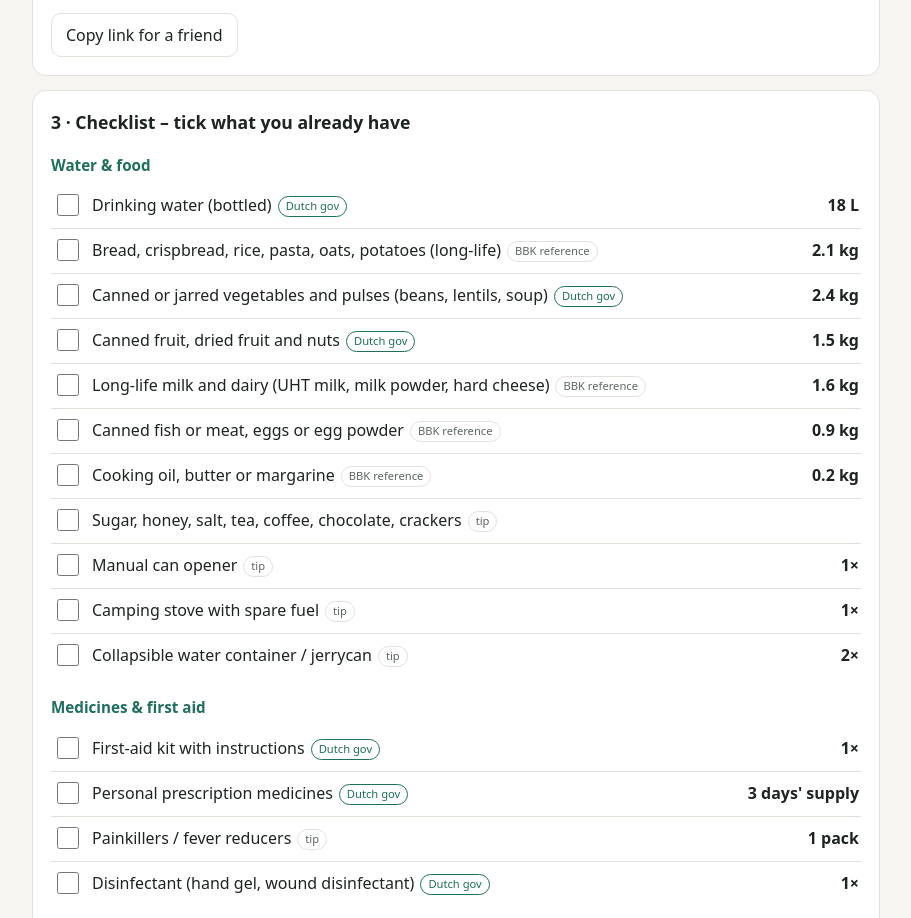
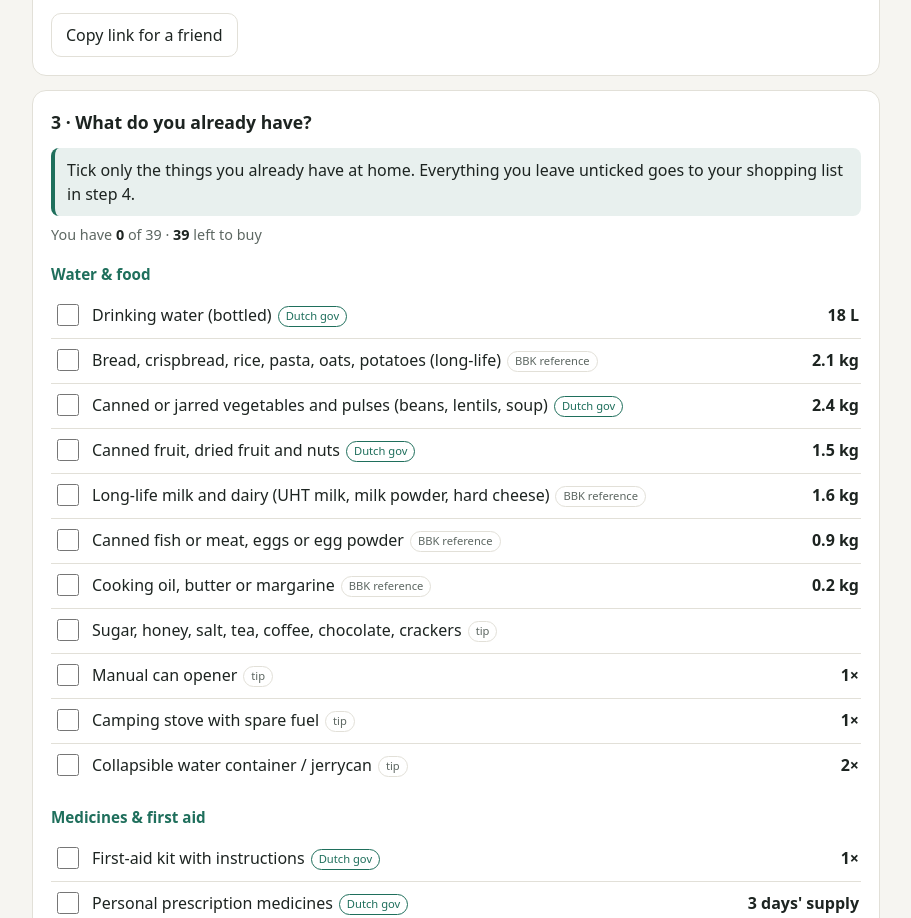
Before and after one commit to BehroozBashokooh/emergency-kit-planner, a plain HTML site: page index.html in a window 1280 px wide. Shown: the part 1279-2197 px from the top of the page, without its empty margins (184-1095 px from the left). Drawn offline with Linux system fonts and the light colour scheme.

Commit message:
Clearer checklist; Farsi separators

```diff
--- a/app.js
+++ b/app.js
@@ -128,7 +128,7 @@
     document.documentElement.dir = LANGS[S.lang].dir;
     document.body.dir = LANGS[S.lang].dir;
     document.title = L.title;
-    ["title", "subtitle", "language", "country", "step1", "step2", "step3", "step4", "step5", "sources", "promptLabel"]
+    ["title", "subtitle", "language", "country", "step1", "step2", "step3", "step3Help", "step4", "step5", "sources", "promptLabel"]
       .forEach((k) => { const el = $("t_" + k); if (el) el.textContent = L[k]; });
     $("aiIntro").textContent = L.aiIntro;
     $("aiNote").textContent = L.aiNote;
@@ -205,9 +205,13 @@
         return `<li class="${on ? "have" : ""}">
           <input type="checkbox" id="h_${it.id}" data-have="${it.id}"${on ? " checked" : ""}>
           <label class="name" for="h_${it.id}">${esc(L.items[it.id])}${badge(it.src[S.country])}</label>
-          <span class="qty">${esc(fmtQty(q))}</span></li>`;
+          <span class="qty">${esc(on ? L.haveTag : fmtQty(q))}</span></li>`;
       }).join("") + `</ul>`;
     }).join("");
+
+    const nHave = items.filter((it) => have[it.id]).length;
+    $("haveCount").innerHTML = esc(L.haveCount)
+      .replace("{have}", `<b>${nf(nHave)}</b>`).replace("{total}", nf(items.length)).replace("{buy}", `<b>${nf(items.length - nHave)}</b>`);
 
     // shopping list
     const lines = shoppingLines();
@@ -217,7 +221,7 @@
 
     // print header
     $("printHeader").textContent =
-      `${L.title} — ${L[S.country]} · ${L.adults}: ${S.adults}, ${L.seniors}: ${S.seniors}, ${L.children}: ${S.children}, ${L.babies}: ${S.babies}, ${L.pets}: ${S.pets} · ${nf(c.days)} ${L.sumDays} · ${new Date().toLocaleDateString(LANGS[S.lang].locale)}`;
+      `${[L.title + " — " + L[S.country], `${L.adults}: ${nf(S.adults)}, ${L.seniors}: ${nf(S.seniors)}, ${L.children}: ${nf(S.children)}, ${L.babies}: ${nf(S.babies)}, ${L.pets}: ${nf(S.pets)}`, `${nf(c.days)} ${L.sumDays}`, new Date().toLocaleDateString(LANGS[S.lang].locale)].join(S.lang === "fa" ? "؛ " : " · ")}`;
 
     // AI prompt + links
     $("prompt").value = buildPrompt(S.lang, c, lines.map((l) => l.qty ? `${l.name}: ${l.qty}` : l.name));
--- a/data.js
+++ b/data.js
@@ -293,8 +293,11 @@ const T = {
     cashNone: "No fixed amount – keep small notes and coins",
     foodNote_NL: "The Dutch government gives no food quantities. Amounts below follow the German BBK reference basket (≈2,200 kcal per person per day) as a guide.",
     foodNote_DE: "Food amounts follow the BBK reference basket (≈2,200 kcal per person per day). Children are counted as adults to keep a margin.",
-    step3: "3 · Checklist – tick what you already have",
-    step4: "4 · Shopping list",
+    step3: "3 · What do you already have?",
+    step3Help: "Tick only the things you already have at home. Everything you leave unticked goes to your shopping list in step 4.",
+    haveCount: "You have {have} of {total} · {buy} left to buy",
+    haveTag: "✓ have it",
+    step4: "4 · Shopping list – what you still need to buy",
     shoppingEmpty: "Nothing left to buy – well done!",
     copy: "Copy list", copied: "Copied!", print: "Print", share: "Share", reset: "Clear ticks",
     step5: "5 · Let an AI assistant find the products",
@@ -471,8 +474,11 @@ const T = {
     cashNone: "Geen vast bedrag – houd kleine biljetten en munten in huis",
     foodNote_NL: "De Nederlandse overheid noemt geen hoeveelheden eten. De hoeveelheden hieronder volgen het Duitse BBK-referentiepakket (≈2.200 kcal per persoon per dag) als richtlijn.",
     foodNote_DE: "De hoeveelheden volgen het BBK-referentiepakket (≈2.200 kcal per persoon per dag). Kinderen tellen als volwassenen, voor wat marge.",
-    step3: "3 · Checklist – vink aan wat je al hebt",
-    step4: "4 · Boodschappenlijst",
+    step3: "3 · Wat heb je al in huis?",
+    step3Help: "Vink alleen aan wat je al in huis hebt. Alles wat je niet aanvinkt, komt op je boodschappenlijst in stap 4.",
+    haveCount: "Je hebt {have} van {total} · nog {buy} te kopen",
+    haveTag: "✓ heb ik",
+    step4: "4 · Boodschappenlijst – wat je nog moet kopen",
     shoppingEmpty: "Niets meer te kopen – goed gedaan!",
     copy: "Lijst kopiëren", copied: "Gekopieerd!", print: "Afdrukken", share: "Delen", reset: "Vinkjes wissen",
     step5: "5 · Laat een AI-assistent de producten zoeken",
@@ -649,8 +655,11 @@ const T = {
     cashNone: "Kein fester Betrag – kleine Scheine und Münzen bereithalten",
     foodNote_NL: "Die niederländische Regierung nennt keine Mengen. Die Mengen unten folgen als Orientierung dem BBK-Referenzvorrat (≈2.200 kcal pro Person und Tag).",
     foodNote_DE: "Die Mengen folgen dem BBK-Referenzvorrat (≈2.200 kcal pro Person und Tag). Kinder zählen als Erwachsene, damit etwas Reserve bleibt.",
-    step3: "3 · Checkliste – hake ab, was du schon hast",
-    step4: "4 · Einkaufsliste",
+    step3: "3 · Was hast du schon zu Hause?",
+    step3Help: "Hake nur ab, was du schon zu Hause hast. Alles, was nicht abgehakt ist, kommt auf deine Einkaufsliste in Schritt 4.",
+    haveCount: "Du hast {have} von {total} · noch {buy} zu kaufen",
+    haveTag: "✓ vorhanden",
+    step4: "4 · Einkaufsliste – was du noch kaufen musst",
     shoppingEmpty: "Nichts mehr zu kaufen – gut gemacht!",
     copy: "Liste kopieren", copied: "Kopiert!", print: "Drucken", share: "Teilen", reset: "Haken löschen",
     step5: "5 · Lass einen KI-Assistenten die Produkte suchen",
@@ -843,8 +852,11 @@ const T = {
     foodNote_NL: "Le gouvernement néerlandais ne donne pas de quantités de nourriture. Les quantités ci-dessous suivent, à titre indicatif, le panier de référence allemand du BBK (≈2 200 kcal par personne et par jour).",
     foodNote_DE: "Les quantités suivent le panier de référence du BBK (≈2 200 kcal par personne et par jour). Les enfants sont comptés comme des adultes, par précaution.",
     foodNote_ref: "Les recommandations officielles {in} ne donnent pas de quantités de nourriture. Les quantités ci-dessous suivent, à titre indicatif, le panier de référence allemand du BBK (≈2 200 kcal par personne et par jour).",
-    step3: "3 · Liste de contrôle – cochez ce que vous avez déjà",
-    step4: "4 · Liste de courses",
+    step3: "3 · Qu'avez-vous déjà ?",
+    step3Help: "Cochez uniquement ce que vous avez déjà chez vous. Tout ce qui n'est pas coché va dans votre liste de courses à l'étape 4.",
+    haveCount: "Vous avez {have} sur {total} · {buy} à acheter",
+    haveTag: "✓ déjà là",
+    step4: "4 · Liste de courses – ce qu'il vous reste à acheter",
     shoppingEmpty: "Plus rien à acheter – bravo !",
     copy: "Copier la liste",
     copied: "Copié !",
@@ -1021,7 +1033,7 @@ const T = {
     title: "برنامه‌ریز بستهٔ اضطراری",
     subtitle: "بر اساس توصیه‌های رسمی کشور خود، برای خانواده‌تان فهرست وسایل و فهرست خرید بسازید.",
     language: "زبان", country: "کشور محل سکونت", NL: "هلند", DE: "آلمان",
-    step1: "۱ · خانوادهٔ شما",
+    step1: "۱ – خانوادهٔ شما",
     adults: "بزرگسالان (۱۸ تا ۶۴ سال)", seniors: "سالمندان (۶۵ سال به بالا)", children: "کودکان (۳ تا ۱۷ سال)", babies: "نوزادان و خردسالان (۰ تا ۲ سال)", pets: "حیوانات خانگی (سگ، گربه)",
     needsTitle: "نیازهای ویژه در خانواده – هر مورد را که صدق می\u200cکند تیک بزنید",
     need_chronic: "بیماری مزمن یا داروی روزانه (مثلاً انسولین، قلب، صرع)",
@@ -1035,25 +1047,28 @@ const T = {
     days: "ذخیره برای چند روز",
     daysHint_NL: "دولت هلند توصیه می‌کند دست‌کم ۷۲ ساعت (۳ روز) بدون کمک بیرونی آماده باشید. می‌توانید روزهای بیشتری انتخاب کنید.",
     daysHint_DE: "ادارهٔ حفاظت از مردم آلمان (BBK) توصیه می‌کند ترجیحاً برای ۱۰ روز ذخیره داشته باشید؛ دست‌کم ۳ روز شروع خوبی است.",
-    step2: "۲ · آنچه لازم دارید",
+    step2: "۲ – آنچه لازم دارید",
     kcalPerDay: "کیلوکالری برای هر نفر در روز",
     sumWater: "آب آشامیدنی", sumFood: "مواد غذایی (سبد مرجع)", sumCash: "پول نقد", sumDays: "روز",
     cashNone: "مبلغ ثابتی تعیین نشده – اسکناس خرد و سکه در خانه نگه دارید",
     foodNote_NL: "دولت هلند مقدار مشخصی برای غذا تعیین نکرده است. مقادیر زیر برای راهنمایی از سبد مرجع BBK آلمان (حدود ۲۲۰۰ کیلوکالری برای هر نفر در روز) گرفته شده‌اند.",
     foodNote_DE: "مقادیر بر اساس سبد مرجع BBK (حدود ۲۲۰۰ کیلوکالری برای هر نفر در روز) است. کودکان برای احتیاط مثل بزرگسالان حساب شده‌اند.",
-    step3: "۳ · فهرست وسایل – آنچه را دارید تیک بزنید",
-    step4: "۴ · فهرست خرید",
+    step3: "۳ – چه چیزهایی را از قبل دارید؟",
+    step3Help: "فقط چیزهایی را تیک بزنید که همین حالا در خانه دارید. هر چه تیک نخورد، به فهرست خرید در مرحلهٔ ۴ اضافه می‌شود.",
+    haveCount: "{have} از {total} را دارید؛ {buy} قلم برای خرید مانده",
+    haveTag: "✓ دارم",
+    step4: "۴ – فهرست خرید – آنچه هنوز باید بخرید",
     shoppingEmpty: "چیزی برای خرید نمانده – آفرین!",
     copy: "کپی فهرست", copied: "کپی شد!", print: "چاپ", share: "اشتراک‌گذاری", reset: "پاک کردن تیک‌ها",
-    step5: "۵ · از یک دستیار هوش مصنوعی بخواهید محصولات را پیدا کند",
+    step5: "۵ – از یک دستیار هوش مصنوعی بخواهید محصولات را پیدا کند",
     aiIntro: "دستیار فهرست خرید، کشور و فروشگاه‌های پیشنهادی شما را دریافت می‌کند و کمک می‌کند محصولات را انتخاب کنید و یک فهرست خرید یا سبد خرید پر کنید. او هرگز بدون اجازهٔ شما چیزی نمی‌خرد.",
     aiNote: "متن درخواست در حافظهٔ موقت (کلیپ‌بورد) هم کپی می‌شود. اگر در گفتگو ظاهر نشد، آن را بچسبانید. روی گوشی، اگر اپ نصب باشد باز می‌شود.",
     aiGeminiNote: "Gemini هنوز نمی‌تواند متن را از طریق لینک دریافت کند – متن کپی‌شده را بچسبانید.",
     promptLabel: "درخواستی که فرستاده می‌شود (می‌توانید ویرایشش کنید)",
     openClaude: "باز کردن در Claude", openChatGPT: "باز کردن در ChatGPT", openGemini: "باز کردن در Gemini",
     sources: "وب‌سایت‌های رسمی مقامات",
-    emergency_NL: "اورژانس: ۱۱۲ · پلیس (غیر اضطراری): 0900-8844",
-    emergency_DE: "آتش‌نشانی و آمبولانس: ۱۱۲ · پلیس: ۱۱۰ · شمارهٔ ادارات دولتی: ۱۱۵",
+    emergency_NL: "اورژانس: ۱۱۲؛ پلیس (غیر اضطراری): 0900-8844",
+    emergency_DE: "آتش‌نشانی و آمبولانس: ۱۱۲؛ پلیس: ۱۱۰؛ شمارهٔ ادارات دولتی: ۱۱۵",
     src_denkvooruit: "Denk Vooruit – وب‌سایت دولت هلند برای آمادگی در شرایط اضطراری (NCTV)",
     src_denkvooruit_en: "Denk Vooruit به زبان انگلیسی",
     src_translations: "کتابچهٔ دولتی «برای شرایط اضطراری آماده شوید» به زبان‌های دیگر",
@@ -1081,8 +1096,8 @@ const T = {
     foodNote_ref: "توصیه‌های رسمی {in} مقدار مشخصی برای غذا تعیین نکرده‌اند. مقادیر زیر برای راهنمایی از سبد مرجع BBK آلمان (حدود ۲۲۰۰ کیلوکالری برای هر نفر در روز) گرفته شده‌اند.",
     badge_gov_BE: "مرکز بحران بلژیک",
     badge_gov_FR: "دولت فرانسه",
-    emergency_BE: "آتش‌نشانی و آمبولانس: ۱۱۲ · پلیس: ۱۰۱ · پزشک کشیک: ۱۷۳۳",
-    emergency_FR: "اورژانس: ۱۱۲ · فوریت‌های پزشکی (SAMU): ۱۵ · پلیس: ۱۷ · آتش‌نشانی: ۱۸ · ناشنوایان (پیامک): ۱۱۴",
+    emergency_BE: "آتش‌نشانی و آمبولانس: ۱۱۲؛ پلیس: ۱۰۱؛ پزشک کشیک: ۱۷۳۳",
+    emergency_FR: "اورژانس: ۱۱۲؛ فوریت‌های پزشکی (SAMU): ۱۵؛ پلیس: ۱۷؛ آتش‌نشانی: ۱۸؛ ناشنوایان (پیامک): ۱۱۴",
     AT: "اتریش",
     CH: "سوئیس",
     daysHint_AT: "اتریش (oesterreich.gv.at و انجمن حفاظت مدنی) توصیه می‌کند برای دست‌کم ۱۰ تا ۱۴ روز غذا و آب ذخیره کنید، با ۲٫۵ لیتر آب و نوشیدنی برای هر نفر در روز.",
@@ -1092,8 +1107,8 @@ const T = {
     cashNote_CH: "به اندازهٔ خرید یک هفته و یک باک بنزین، با اسکناس‌های کوچک (BWL)",
     badge_gov_AT: "دولت اتریش",
     badge_gov_CH: "BWL سوئیس",
-    emergency_AT: "اورژانس: ۱۱۲ · آتش‌نشانی: ۱۲۲ · پلیس: ۱۳۳ · آمبولانس: ۱۴۴ · پزشک کشیک: ۱۴۱ · مشاورهٔ سلامت: ۱۴۵۰",
-    emergency_CH: "اورژانس: ۱۱۲ · پلیس: ۱۱۷ · آتش‌نشانی: ۱۱۸ · آمبولانس: ۱۴۴ · امداد هوایی Rega: ۱۴۱۴ · مسمومیت (Tox Info): ۱۴۵",
+    emergency_AT: "اورژانس: ۱۱۲؛ آتش‌نشانی: ۱۲۲؛ پلیس: ۱۳۳؛ آمبولانس: ۱۴۴؛ پزشک کشیک: ۱۴۱؛ مشاورهٔ سلامت: ۱۴۵۰",
+    emergency_CH: "اورژانس: ۱۱۲؛ پلیس: ۱۱۷؛ آتش‌نشانی: ۱۱۸؛ آمبولانس: ۱۴۴؛ امداد هوایی Rega: ۱۴۱۴؛ مسمومیت (Tox Info): ۱۴۵",
     src_zsv: "انجمن حفاظت مدنی (Zivilschutzverband) – ذخیره برای خانه‌ای آماده در بحران",
     src_zsvblackout: "انجمن حفاظت مدنی – آمادگی برای خاموشی گسترده",
     src_atblackout: "oesterreich.gv.at – رفتار هنگام خاموشی گسترده (دولت)",
--- a/index.html
+++ b/index.html
@@ -65,7 +65,13 @@
   ul.items input[type=checkbox] { width:22px; height:22px; margin-top:1px; accent-color: var(--accent); flex:none; }
   ul.items .name { flex:1; }
   ul.items .qty { white-space:nowrap; font-variant-numeric: tabular-nums; font-weight:600; }
-  ul.items li.have .name { color:var(--muted); text-decoration: line-through; }
+  ul.items li.have { background: color-mix(in srgb, var(--accent) 9%, transparent); border-radius:8px; }
+  ul.items li.have .name { color:var(--muted); }
+  ul.items li.have .qty { color:var(--accent); font-weight:600; }
+  p.help { margin:4px 0 8px; padding:10px 12px; border-inline-start:4px solid var(--accent); border-radius:8px;
+           background: color-mix(in srgb, var(--accent) 10%, transparent); font-weight:500; }
+  p.count { margin:0 0 6px; font-size:.9rem; color:var(--muted); font-variant-numeric: tabular-nums; }
+  p.count b { color:var(--ink); }
   .badge { display:inline-block; font-size:.7rem; padding:1px 7px; border-radius:99px; border:1px solid var(--line); color:var(--muted); margin-inline-start:6px; vertical-align:1px; }
   .badge.gov { border-color: var(--accent); color: var(--accent); }
   .actions { display:flex; flex-wrap:wrap; gap:8px; margin-top:12px; }
@@ -133,6 +139,8 @@
   </section>
   <section class="card">
     <h2 id="t_step3"></h2>
+    <p class="help" id="t_step3Help"></p>
+    <p class="count" id="haveCount" aria-live="polite"></p>
     <div id="checklist"></div>
     <div class="actions noprint">
       <button class="btn" id="resetBtn" type="button"></button>
```
